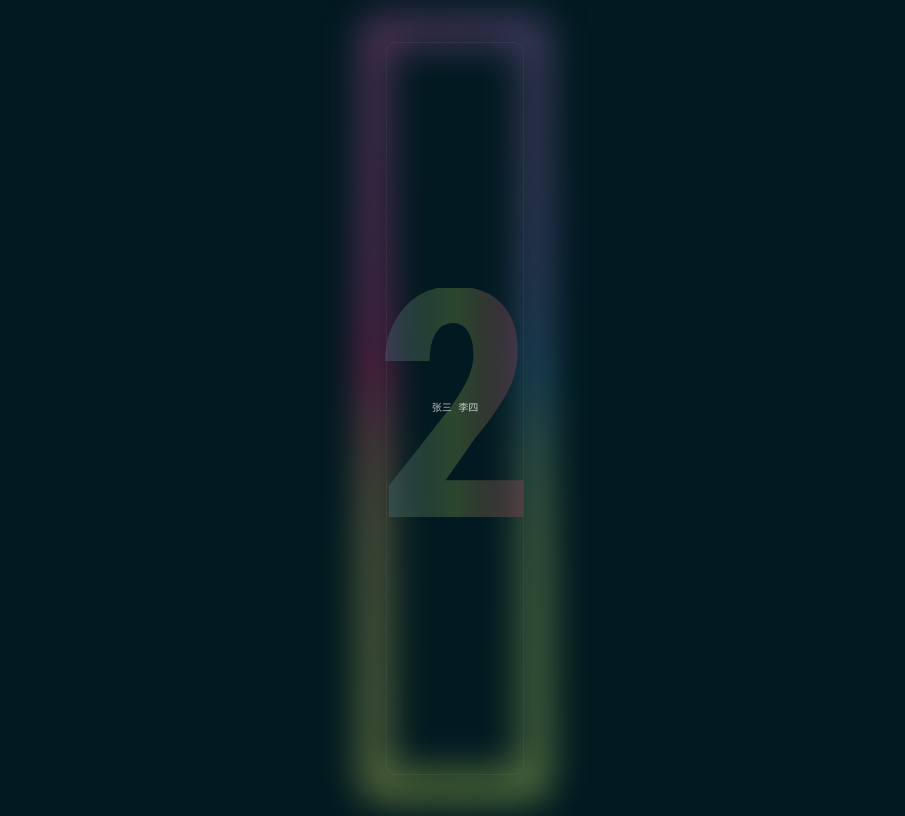
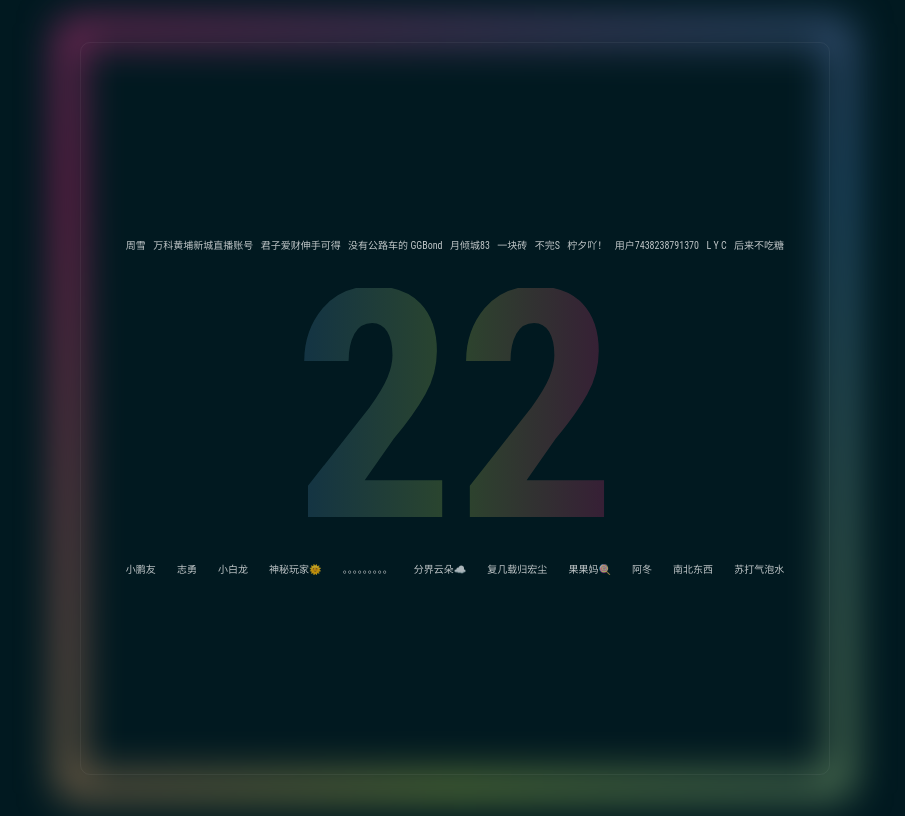
Before and after one commit to PengGeGe18/thanks, a plain HTML site: page index.html in a window 1280 px wide. Shown: the whole page, without its empty margins (185-1090 px from the left). Drawn offline with Linux system fonts and the light colour scheme; a web font is replaced by a local one.

Commit message:
fans-2025

```diff
--- a/index.html
+++ b/index.html
@@ -21,8 +21,28 @@
     <script>
       console.clear();
 const NAMES = [
-    "张三",
-    "李四",
+    "周雪",
+    "万科黄埔新城直播账号",
+    "君子爱财伸手可得",
+    "没有公路车的 GGBond",
+    "月倾城83",
+    "一块砖",
+    "不完s",
+    "柠夕吖！",
+    "用户7438238791370",
+    "l y c",
+    "后来不吃糖",
+    "小鹏友",
+    "志勇",
+    "小白龙",
+    "神秘玩家🌞",
+    "。。。。。。。。。",
+    "分界云朵☁️",
+    "复几载归宏尘",
+    "果果妈🍭",
+    "阿冬",
+    "南北东西",
+    "苏打气泡水",
 ];
 const wrapperEl = document.getElementById("wrapper");
 const GAP = 5;
```
